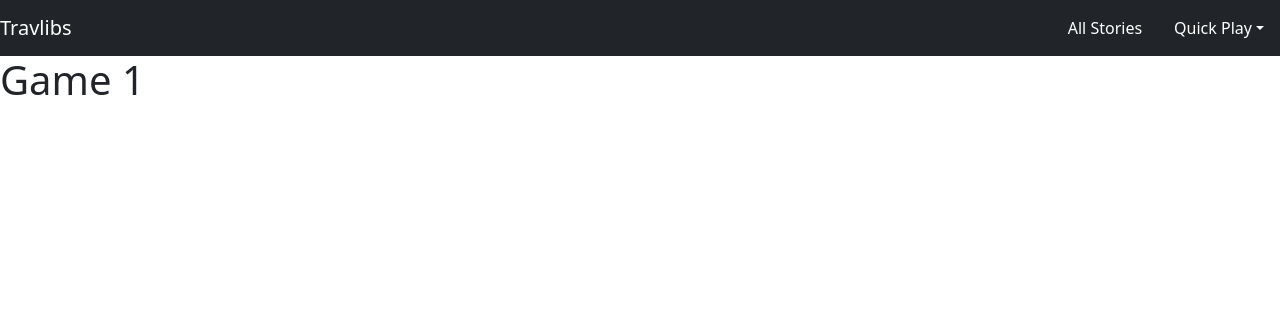
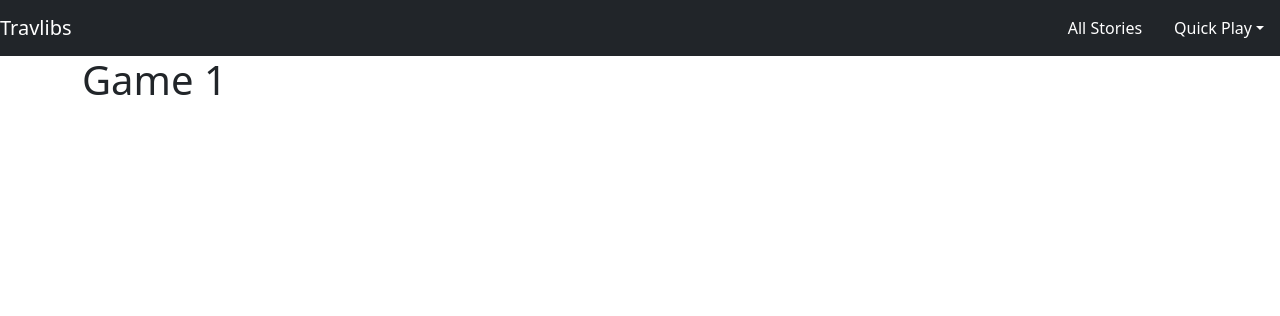
Before and after one commit to travishowey/madlibsgame, a Django app: page /index/gameone in a window 1280 px wide. Shown: the top 316 px of the page. Run offline with Django 3.2, Linux system fonts and the light colour scheme; data that the repository does not hold is empty.

Commit message:
Update 1.3

```diff
--- a/game/templates/game/game1.html
+++ b/game/templates/game/game1.html
@@ -2,6 +2,7 @@
 
 {% block body %}
 
+    <div class="container">
 <h1>
     Game 1
 </h1>
@@ -15,5 +16,6 @@
     room. When I got there, I couldn't believe my {{ item.bodyPart }}! there were {{ item.pluralNoun }}
     {{ item.verbWithIngTwo }} on the {{ item.nounTwo }}!
 </p>
+        </div>
     {% endfor %}
 {% endblock %}
--- a/game/templates/game/game10.html
+++ b/game/templates/game/game10.html
@@ -2,6 +2,7 @@
 
 {% block body %}
 
+    <div class="container">
 <h1>
     Game 10
 </h1>
@@ -11,5 +12,6 @@
     One day {{ item.properNoun }} was {{ item.verbWithIng }} to the {{ item.noun }}. On the way, {{ item.pronoun }} saw
     a {{ item.nounTwo }}. This was a surprise so {{ item.pronoun }} {{ item.verb }} quickly.
 </p>
+        </div>
     {% endfor %}
 {% endblock %}
--- a/game/templates/game/game11.html
+++ b/game/templates/game/game11.html
@@ -2,6 +2,7 @@
 
 {% block body %}
 
+    <div class="container">
 <h1>
     Game 11
 </h1>
@@ -14,5 +15,6 @@
     cold is {{ item.adjectiveThree }} {{ item.food }}. Playing in the snow is best when I'm wearing
     {{  item.clothing }}. I hope you have a {{ item.adjectiveFour }} Christmas and a {{ item.adjectiveFive }} New Year!
 </p>
+        </div>
     {% endfor %}
 {% endblock %}
--- a/game/templates/game/game12.html
+++ b/game/templates/game/game12.html
@@ -2,6 +2,7 @@
 
 {% block body %}
 
+    <div class="container">
 <h1>
     Game 12
 </h1>
@@ -15,5 +16,6 @@
     But, alas, they are long-time foes, and often end up {{ item.verbWithIng }}, fighting hissing, growling and
     {{ item.verbWithIngTwo }} at each other over {{ item.foodTwo }}
 </p>
+        </div>
     {% endfor %}
 {% endblock %}
--- a/game/templates/game/game13.html
+++ b/game/templates/game/game13.html
@@ -2,6 +2,7 @@
 
 {% block body %}
 
+    <div class="container">
 <h1>
     Game 13
 </h1>
@@ -13,5 +14,6 @@
     {{ item.noun }} and are made of {{ item.animal }} meat. So take a sandwich made of {{ item.vegetable }}, or
     {{ item.vegetableTwo }} it's much healthier! Drink {{ item.color }} milk instead of {{ item.adjectiveThree }} colas.
 </p>
+        </div>
     {% endfor %}
 {% endblock %}
--- a/game/templates/game/game14.html
+++ b/game/templates/game/game14.html
@@ -2,6 +2,7 @@
 
 {% block body %}
 
+    <div class="container">
 <h1>
     Game 14
 </h1>
@@ -13,5 +14,6 @@
     lived in a {{ item.color }} cave that smelled like {{ item.smell }}. He had {{ item.number }} friends that always
     played {{ item.game }} with him. He was a very {{ item.emotion }} dinosaur.
 </p>
+        </div>
     {% endfor %}
 {% endblock %}
--- a/game/templates/game/game15.html
+++ b/game/templates/game/game15.html
@@ -2,6 +2,7 @@
 
 {% block body %}
 
+    <div class="container">
 <h1>
     Game 15
 </h1>
@@ -15,5 +16,6 @@
     to cook for dinner! Mom was so surprised when she opened her gift! I got here a {{ item.nounTwo }}. This was the
     best Mother's Day ever!
 </p>
+        </div>
     {% endfor %}
 {% endblock %}
--- a/game/templates/game/game2.html
+++ b/game/templates/game/game2.html
@@ -2,6 +2,7 @@
 
 {% block body %}
 
+    <div class="container">
 <h1>
     Game 2
 </h1>
@@ -11,5 +12,6 @@
     {{ item.personOne }} went to the beach with {{ item.personTwo }}. First they {{ item.verb }} in their {{ item.noun }}.
     Then, they saw {{ item.nounTwo }} and {{ item.nounThree }}. Lastly, they built a sandcastle out of {{ item.nounFour }}
 </p>
+</div>
     {% endfor %}
 {% endblock %}
--- a/game/templates/game/game3.html
+++ b/game/templates/game/game3.html
@@ -2,6 +2,7 @@
 
 {% block body %}
 
+    <div class="container">
 <h1>
     Game 3
 </h1>
@@ -12,5 +13,6 @@
     Then they spread some {{ item.noun }}. Then they add some {{ item.nounTwo }} and {{ item.nounThree }}. Their sandwiches
     are {{ item.adjective }}
 </p>
+</div>
     {% endfor %}
 {% endblock %}
--- a/game/templates/game/game4.html
+++ b/game/templates/game/game4.html
@@ -2,6 +2,7 @@
 
 {% block body %}
 
+    <div class="container">
 <h1>
     Game 4
 </h1>
@@ -13,5 +14,6 @@
     {{ item.pluralNoun }}. They are so {{  item.adjectiveThree }}! I miss {{ item.noun }} though. See you soon! Love,
     {{ item.nickName }}
 </p>
+</div>
     {% endfor %}
 {% endblock %}
--- a/game/templates/game/game5.html
+++ b/game/templates/game/game5.html
@@ -2,6 +2,7 @@
 
 {% block body %}
 
+    <div class="container">
 <h1>
     Game 5
 </h1>
@@ -12,5 +13,6 @@
     {{ item.color }} and the ground has been covered with {{ item.waterForm }}. We have all been surviving on a steady
     diet of {{ item.foodOne }} and {{ item.foodTwo }}. Please pray for us here. Love, {{ item.name }}
 </p>
+</div>
     {% endfor %}
 {% endblock %}
--- a/game/templates/game/game6.html
+++ b/game/templates/game/game6.html
@@ -2,6 +2,7 @@
 
 {% block body %}
 
+    <div class="container">
 <h1>
     Game 6
 </h1>
@@ -14,5 +15,6 @@
     {{ item.clothingTwo }}. After we were done, we went home to have hot {{ item.beverage }} and {{ item.food }} to
     warm up.
 </p>
+</div>
     {% endfor %}
 {% endblock %}
--- a/game/templates/game/game7.html
+++ b/game/templates/game/game7.html
@@ -2,6 +2,7 @@
 
 {% block body %}
 
+    <div class="container">
 <h1>
     Game 7
 </h1>
@@ -14,5 +15,6 @@
     to {{ item.verb }} and {{ item.verbTwo }}. {{ item.personTwo }} and I {{ item.verbThree }} all the way home.
     Tomorrow we will try to go to the {{ item.adjectiveFive }} park again and hope it doesn't {{ item.verbFour }}.
 </p>
+</div>
     {% endfor %}
 {% endblock %}
--- a/game/templates/game/game8.html
+++ b/game/templates/game/game8.html
@@ -2,6 +2,7 @@
 
 {% block body %}
 
+    <div class="container">
 <h1>
     Game 8
 </h1>
@@ -14,5 +15,6 @@
     {{ item.adjectiveTwo }} {{ item.nounTwo }} to hold all of my {{ item.food }}. Finally, all of my
     {{ item.pluralNoun }} are ready to go!
 </p>
+</div>
     {% endfor %}
 {% endblock %}
--- a/game/templates/game/game9.html
+++ b/game/templates/game/game9.html
@@ -2,6 +2,7 @@
 
 {% block body %}
 
+    <div class="container">
 <h1>
     Game 9
 </h1>
@@ -13,5 +14,6 @@
     {{ item.adjective }} and {{ item.adjectiveTwo }}. They had to so something! So they {{ item.problemResolution }}.
     After they did this, {{ item.result }}. And {{ item.name }} lived happily ever after.
 </p>
+        </div>
     {% endfor %}
 {% endblock %}
```
Also changed, not shown: db.sqlite3.
